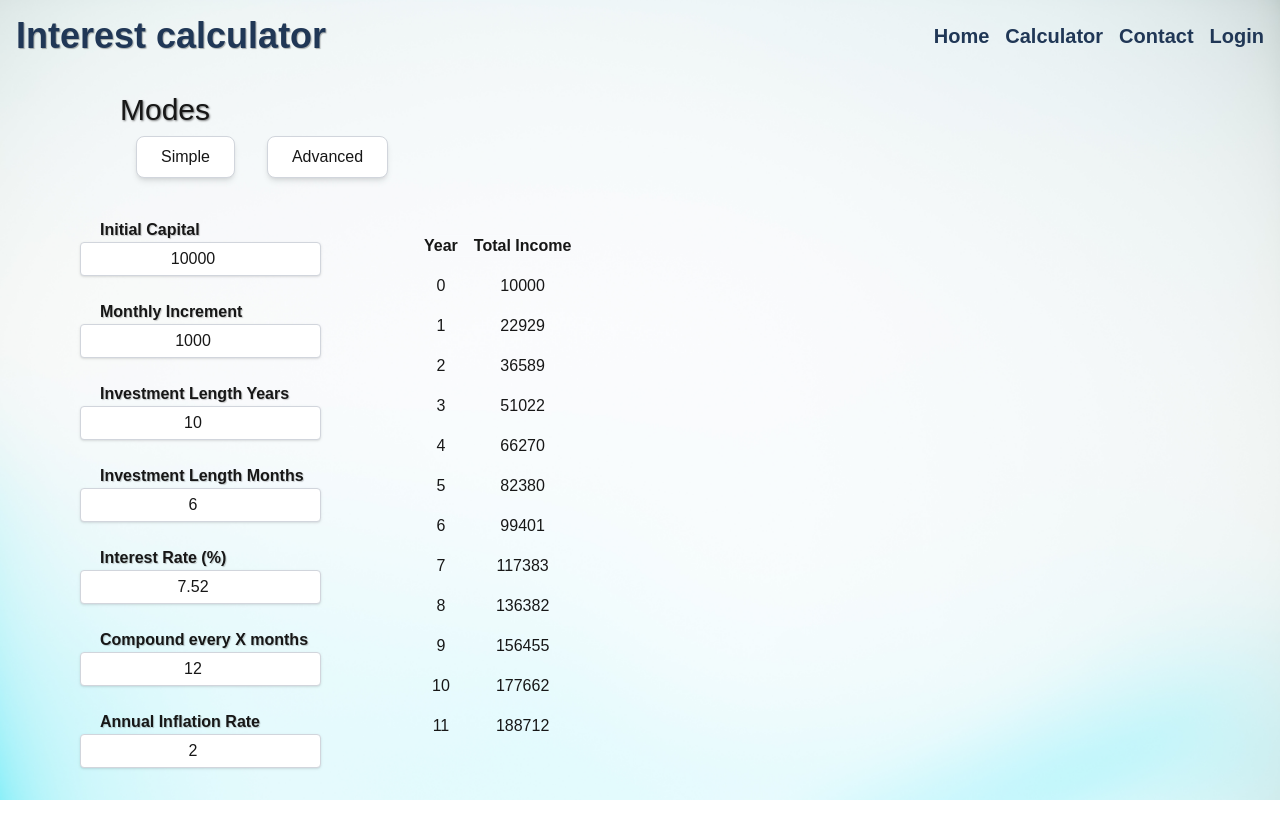
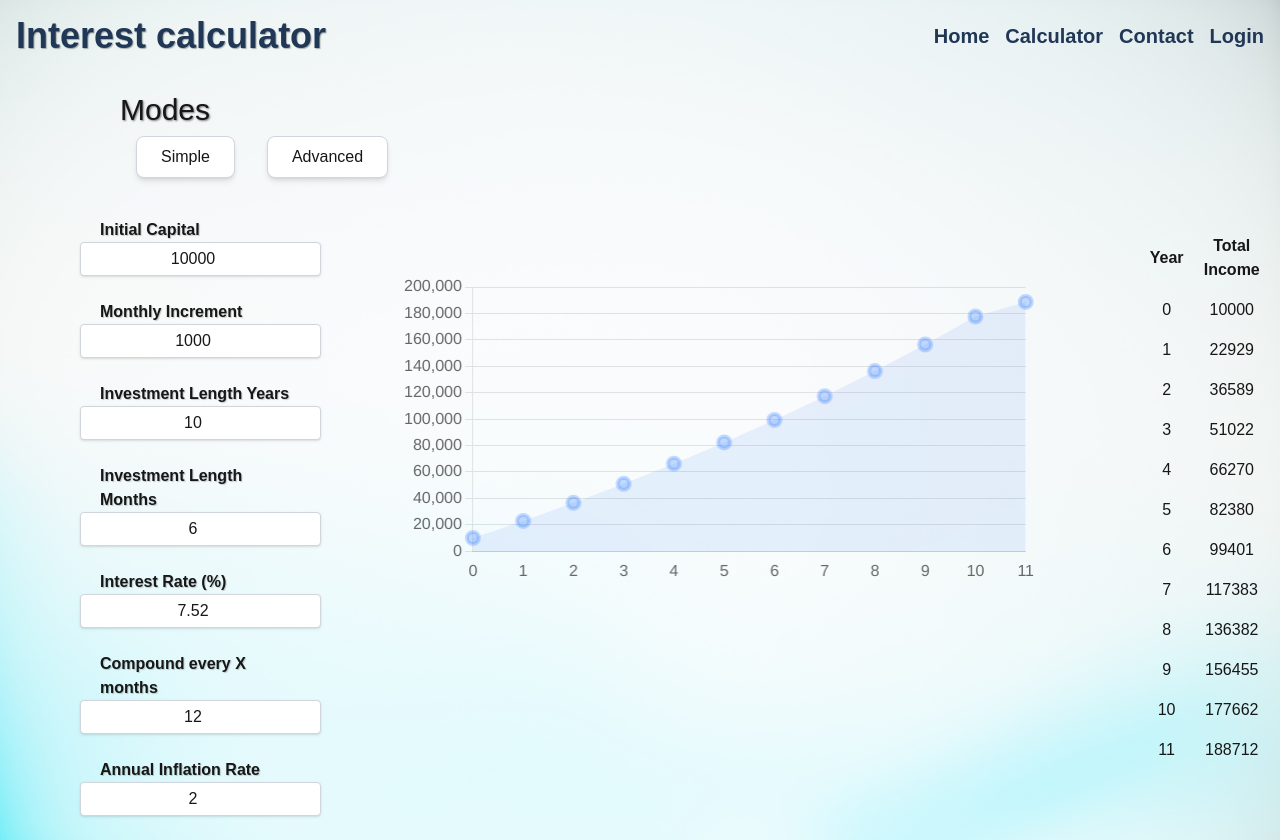
Before and after one commit to CamilleDU3/interest-calculator, a Next.js app in the folder frontend/: page /calculator in a window 1280 px wide. Before the commit the page ends 800 px from the top, so only its background shows below. Built offline with nearby package versions, Linux system fonts and the light colour scheme.

Commit message:
feat(calculator-page): implement and display LineGraph component with tooltips

```diff
--- a/frontend/app/calculator/page.tsx
+++ b/frontend/app/calculator/page.tsx
@@ -1,11 +1,10 @@
 'use client';
 import Button from '@/components/Button';
 import InputNumber from '@/components/InputNumber';
+import LineGraph from '@/components/LineGraph';
 import calculateIncomePerMonth from '@/lib/calculators/income';
 import { useEffect, useState } from 'react';
 
-//TODO: create the function to handle onChange event of inputs (=recalculation and update of the graph)
-//TODO: add the graph
 //TODO: add the compound type (before increment, after increment) input
 //TODO: allow different compounding time for inflation rate
 //TODO: update the UI so that investment length of year and month are next to each other with only one label : Investment Length
@@ -127,6 +126,10 @@ export default function CalculatorPage() {
                     />
                 </fieldset>
 
+                <div className="mt-10 ml-20 h-[50vh] w-[100vh]">
+                    <LineGraph totalIncome={incomePerMonth}></LineGraph>
+                </div>
+
                 <div className="h-[70vh] overflow-auto ml-20">
                     <table className="text-center border-separate border-spacing-4">
                         <thead className="sticky top-0 backdrop-blur-[1.5px]">
--- /dev/null
+++ b/frontend/components/LineGraph.tsx
@@ -0,0 +1,108 @@
+'client use';
+import {
+    Chart as ChartJS,
+    CategoryScale,
+    LinearScale,
+    PointElement,
+    LineElement,
+    Tooltip,
+    Filler,
+    TooltipItem,
+} from 'chart.js';
+import { Line } from 'react-chartjs-2'; //=wrapper of chart.js
+
+ChartJS.register(
+    CategoryScale,
+    LinearScale,
+    PointElement,
+    LineElement,
+    Tooltip,
+    Filler
+);
+type LineGraphProps = {
+    totalIncome: number[][];
+};
+export default function LineGraph({ totalIncome }: LineGraphProps) {
+    const xAxisLabelType = 'Year';
+    const totalIncomePerYear: number[] = (totalIncome || []).map(
+        (monthlyValues) => {
+            return monthlyValues ? monthlyValues[monthlyValues.length - 1] : 0;
+        }
+    );
+    const xAxisLabelYear = [...totalIncomePerYear.keys()];
+    const data = {
+        labels: xAxisLabelYear,
+        datasets: [
+            //TODO: use the colors from the global.css (primary, secondary, etc.)
+            {
+                // ---- DATA ----
+                label: 'Total Income',
+                data: totalIncomePerYear,
+                fill: true,
+                borderColor: 'rgba(155, 193, 255, 0)',
+                backgroundColor: 'rgba(59, 130, 246, 0.1)',
+                // ---- POINT CUSTOMISATION ----
+                pointRadius: 6,
+                pointHoverRadius: 25,
+                pointBorderWidth: 4,
+                pointBorderColor: 'rgba(73, 140, 255, 0.31)',
+                pointBackgroundColor: 'rgba(73, 140, 255, 0.31)',
+            },
+        ],
+    };
+
+    const options = {
+        responsive: true,
+        plugins: {
+            tooltip: {
+                callbacks: {
+                    title: function (context: TooltipItem<'line'>[]) {
+                        const title = context[0].label || '';
+                        return xAxisLabelType + title;
+                    },
+                    label: function (context: TooltipItem<'line'>) {
+                        const value = context.formattedValue;
+                        return 'Total Income : ' + value;
+                    },
+                },
+
+                // ---- TOOLTIP SIZE
+                padding: 16,
+                caretSize: 10,
+                cornerRadius: 8,
+                titleFont: {
+                    size: 18,
+                },
+                titleMarginBottom: 10,
+                bodyFont: {
+                    size: 20,
+                },
+                bodySpacing: 8,
+                boxWidth: 15,
+                boxHeight: 15,
+                boxPadding: 5,
+            },
+        },
+        scales: {
+            x: {
+                ticks: {
+                    font: {
+                        size: 16,
+                    },
+                },
+                grid: {
+                    display: false,
+                },
+            },
+            y: {
+                ticks: {
+                    font: {
+                        size: 16,
+                    },
+                },
+            },
+        },
+    };
+
+    return <Line data={data} options={options}></Line>;
+}
--- a/frontend/package.json
+++ b/frontend/package.json
@@ -9,9 +9,11 @@
     "lint": "eslint"
   },
   "dependencies": {
+    "chart.js": "^4.5.1",
     "class-variance-authority": "^0.7.1",
     "next": "16.1.6",
     "react": "19.2.3",
+    "react-chartjs-2": "^5.3.1",
     "react-dom": "19.2.3"
   },
   "devDependencies": {
```
Also changed, not shown: 1 other file (tests, documents, lock files or other folders).
